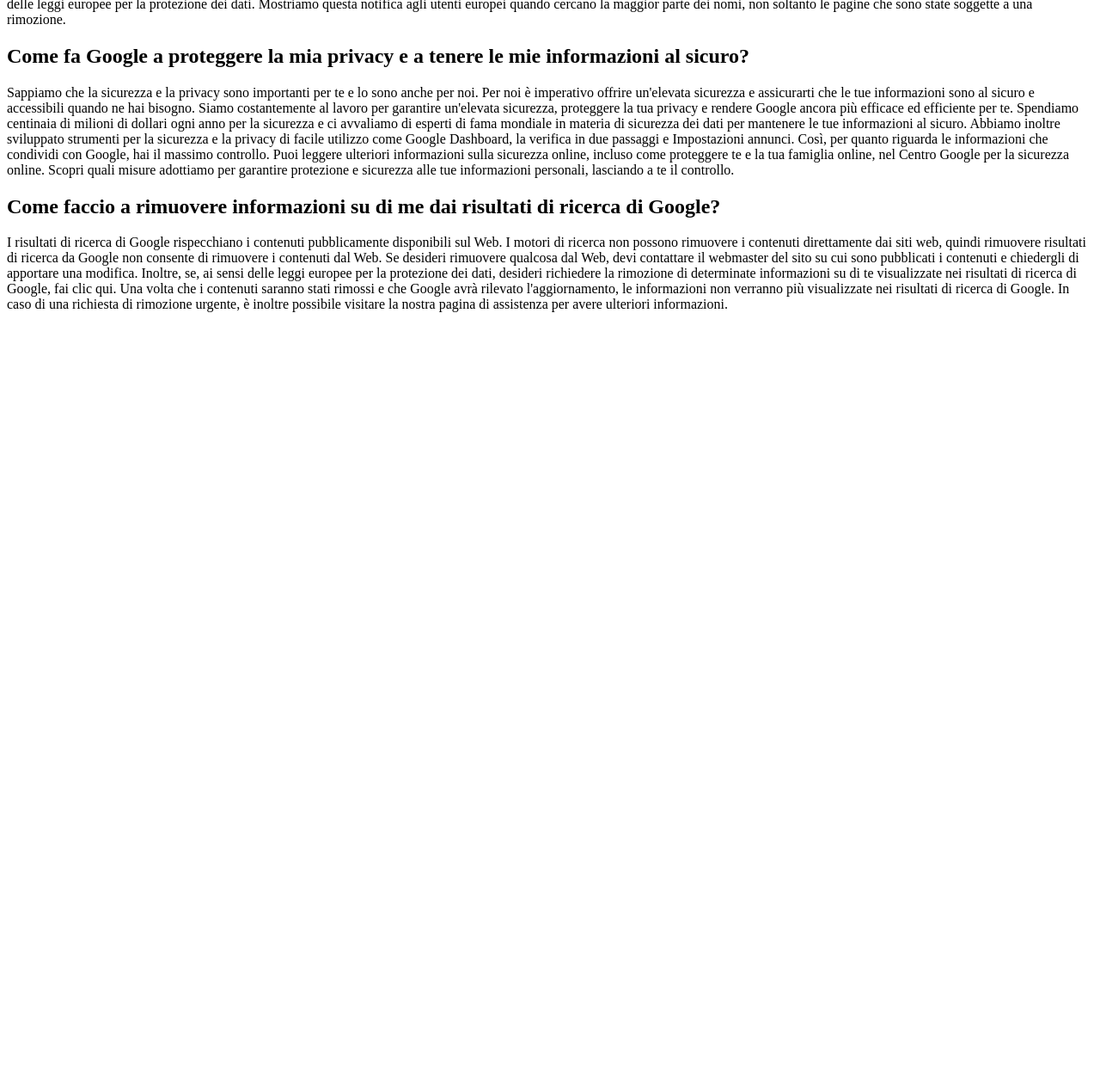
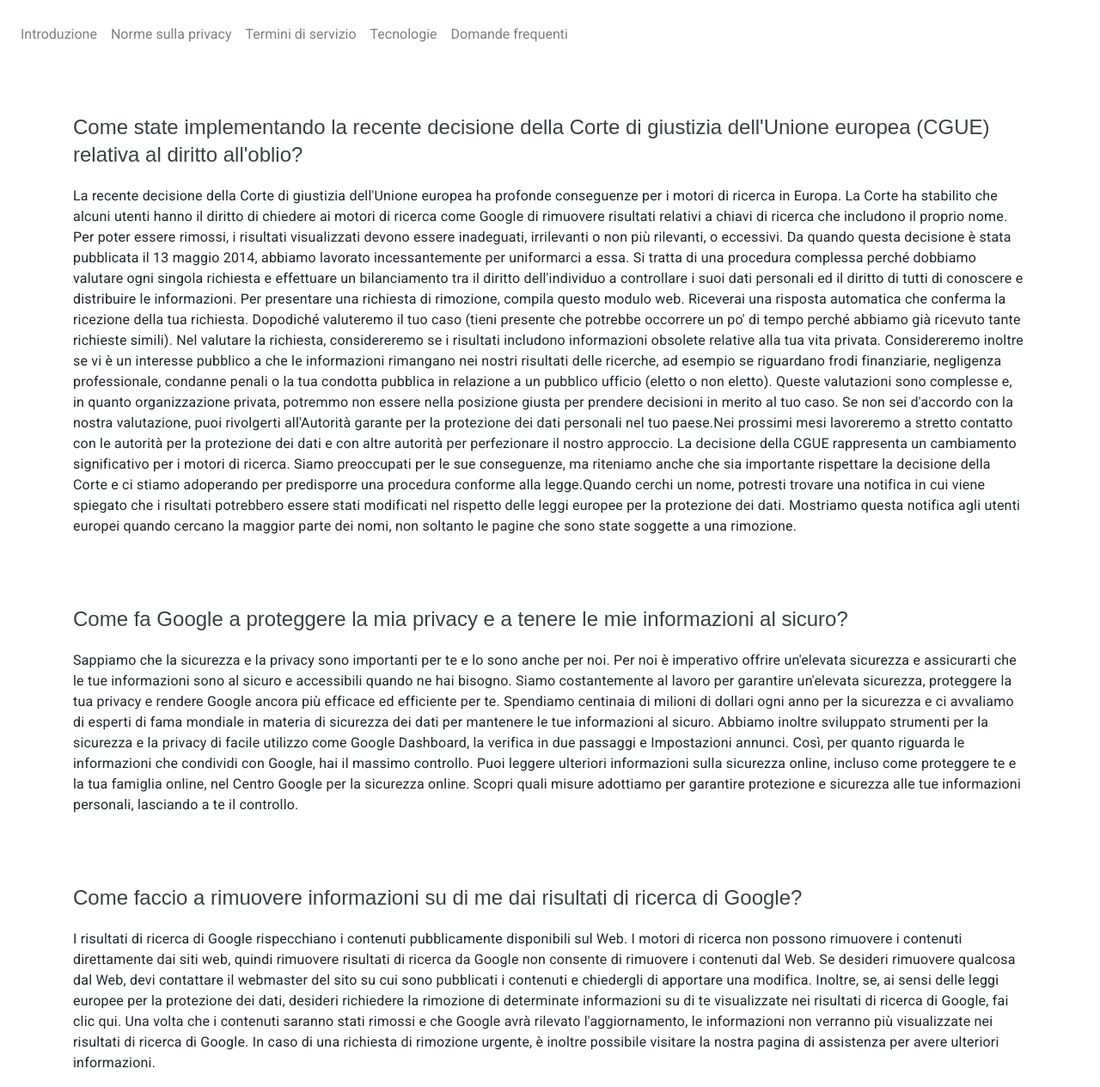
Before and after one commit to MirkoR89/php-google-faq, a PHP site: page / in a window 1280 px wide. Shown: the part 314-1578 px from the top of the page at 86% size. Before the commit the page ends 677 px from the top, so only its background shows below. Run offline with PHP 8.4, Linux system fonts and the light colour scheme.

Commit message:
Working on style

```diff
--- /dev/null
+++ b/assets/css/style.css
@@ -0,0 +1,19 @@
+body {
+  font-family: 'Roboto', sans-serif;
+}
+
+.faq h2 {
+  color: #3c4043;
+  font-family: 'Google Sans', sans-serif;
+  font-weight: 500;
+  font-size: 24px;
+  line-height: 32px;
+  margin: 0;
+  padding: 64px 0 0 0;
+}
+
+.faq p {
+  letter-spacing: .2px;
+  line-height: 24px;
+  padding-top: 20px;
+}
--- a/index.php
+++ b/index.php
@@ -20,11 +20,58 @@
   <head>
     <meta charset="utf-8">
     <title>Google PHP</title>
+    <!-- bootstrap CDN -->
+    <link rel="stylesheet" href="https://cdn.jsdelivr.net/npm/bootstrap@4.6.0/dist/css/bootstrap.min.css" integrity="sha384-B0vP5xmATw1+K9KRQjQERJvTumQW0nPEzvF6L/Z6nronJ3oUOFUFpCjEUQouq2+l" crossorigin="anonymous">
+    <!-- Google Font CDN -->
+    <link rel="preconnect" href="https://fonts.gstatic.com">
+    <link href="https://fonts.googleapis.com/css2?family=Open+Sans:wght@300;400;600;700&family=Roboto:wght@400;500;700&display=swap" rel="stylesheet">
+    <!-- Link CSS -->
+    <link rel="stylesheet" href="assets/css/style.css">
   </head>
   <body>
-    <?php foreach ($faqs as $faq) {?>
-      <h2><?php echo $faq['question']; ?></h2>
-      <p><?php echo $faq['answer']; ?></p>
-    <?php } ?>
+    <!-- Header site -->
+    <header>
+      <!-- Navbar brend -->
+      <nav class="navbar navbar-light">
+        <a class="navbar-brand" href="#">
+          <img src="https://www.gstatic.com/images/branding/googlelogo/svg/googlelogo_clr_74x24px.svg" alt=" Google Logo">
+        </a>
+        <a class="navbar-brand" href="#">
+          <span>Privacy e termini</span>
+        </a>
+      </nav>
+      <!-- Navbar menu -->
+      <nav class="navbar navbar-expand-lg navbar-light">
+        <div class="collapse navbar-collapse" id="navbarNavDropdown">
+          <ul class="navbar-nav">
+            <li class="nav-item">
+              <a class="nav-link" href="#">Introduzione</a>
+            </li>
+            <li class="nav-item">
+              <a class="nav-link" href="#">Norme sulla privacy</a>
+            </li>
+            <li class="nav-item">
+              <a class="nav-link" href="#">Termini di servizio</a>
+            </li>
+            <li class="nav-item">
+              <a class="nav-link" href="#">Tecnologie</a>
+            </li>
+            <li class="nav-item">
+              <a class="nav-link" href="#">Domande frequenti</a>
+            </li>
+          </ul>
+        </div>
+      </nav>
+    </header>
+
+    <!-- Main site -->
+    <main>
+      <div class="container faq">
+        <?php foreach ($faqs as $faq) {?>
+          <h2><?php echo $faq['question']; ?></h2>
+          <p><?php echo $faq['answer']; ?></p>
+        <?php } ?>
+      </div>
+    </main>
   </body>
 </html>
```
